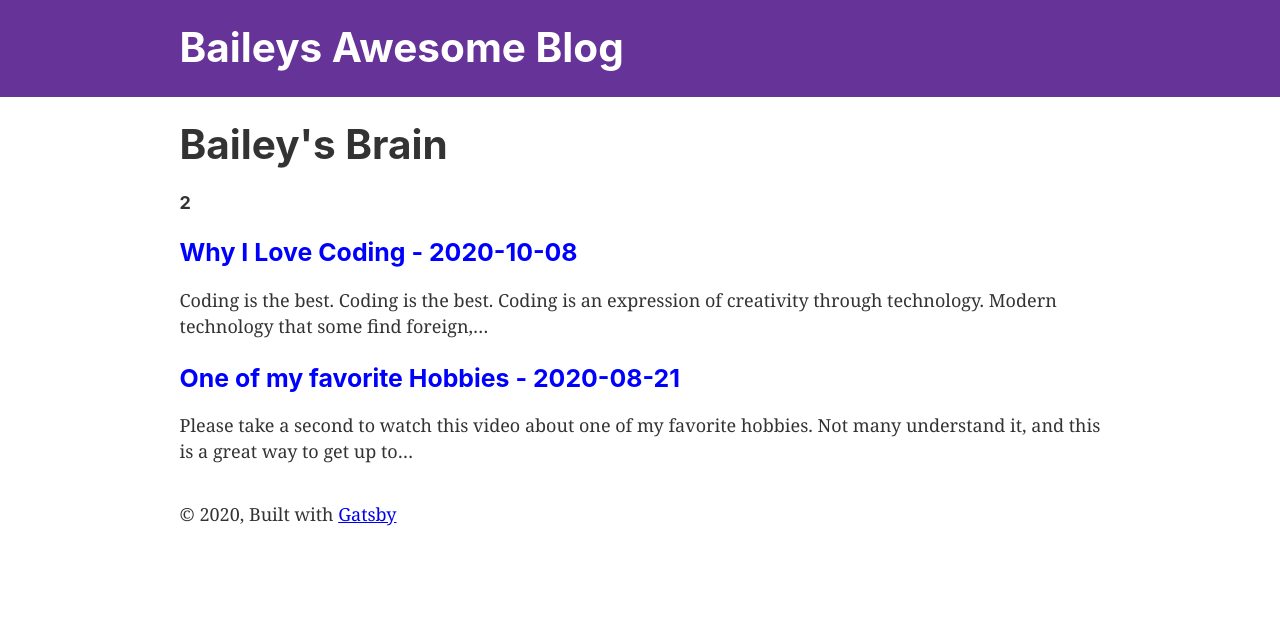
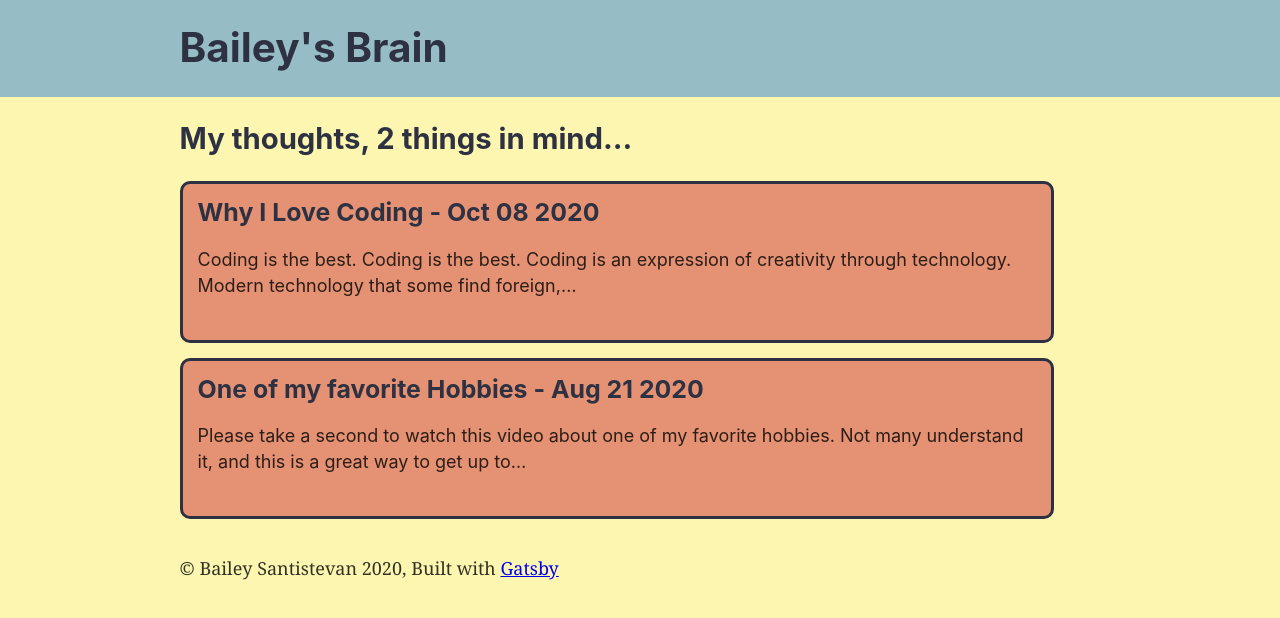
Before and after one commit to bbernadino/new-gatsby-blog, a Gatsby site: page / in a window 1280 px wide. Built offline with nearby package versions, Linux system fonts and the light colour scheme; Gatsby itself is replaced by a stand-in of ours.

Commit message:
added basic styled components styling

```diff
--- a/gatsby-config.js
+++ b/gatsby-config.js
@@ -1,6 +1,6 @@
 module.exports = {
   siteMetadata: {
-    title: `Baileys Awesome Blog`,
+    title: `Bailey's Brain`,
     description: `Kick off your next, great Gatsby project with this default starter. This barebones starter ships with the main Gatsby configuration files you might need.`,
     author: `@gatsbyjs`,
   },
@@ -30,8 +30,8 @@ module.exports = {
         name: `gatsby-starter-default`,
         short_name: `starter`,
         start_url: `/`,
-        background_color: `#663399`,
-        theme_color: `#663399`,
+        background_color: `#3abbbd`,
+        theme_color: `#3abbbd`,
         display: `minimal-ui`,
         icon: `src/images/gatsby-icon.png`, // This path is relative to the root of the site.
       },
--- a/src/components/header.js
+++ b/src/components/header.js
@@ -5,7 +5,7 @@ import React from "react"
 const Header = ({ siteTitle }) => (
   <header
     style={{
-      background: `rebeccapurple`,
+      background: `#96bdc6`,
       marginBottom: `1.45rem`,
     }}
   >
@@ -20,7 +20,7 @@ const Header = ({ siteTitle }) => (
         <Link
           to="/"
           style={{
-            color: `white`,
+            color: `#2D3142`,
             textDecoration: `none`,
           }}
         >
--- a/src/components/layout.css
+++ b/src/components/layout.css
@@ -6,6 +6,7 @@ html {
   overflow-y: scroll;
 }
 body {
+  background: #fcf6b1;
   margin: 0;
   -webkit-font-smoothing: antialiased;
   -moz-osx-font-smoothing: grayscale;
@@ -80,7 +81,7 @@ h1 {
   padding-right: 0;
   padding-top: 0;
   margin-bottom: 1.45rem;
-  color: inherit;
+  color: #2d3142;
   font-family: -apple-system, BlinkMacSystemFont, Segoe UI, Roboto, Oxygen,
     Ubuntu, Cantarell, Fira Sans, Droid Sans, Helvetica Neue, sans-serif;
   font-weight: bold;
@@ -259,7 +260,7 @@ h2 {
   padding-right: 0;
   padding-top: 0;
   margin-bottom: 1.45rem;
-  color: inherit;
+  color: #2d3142;
   font-family: -apple-system, BlinkMacSystemFont, Segoe UI, Roboto, Oxygen,
     Ubuntu, Cantarell, Fira Sans, Droid Sans, Helvetica Neue, sans-serif;
   font-weight: bold;
@@ -276,7 +277,7 @@ h3 {
   padding-right: 0;
   padding-top: 0;
   margin-bottom: 1.45rem;
-  color: inherit;
+  color: #2d3142;
   font-family: -apple-system, BlinkMacSystemFont, Segoe UI, Roboto, Oxygen,
     Ubuntu, Cantarell, Fira Sans, Droid Sans, Helvetica Neue, sans-serif;
   font-weight: bold;
@@ -293,7 +294,7 @@ h4 {
   padding-right: 0;
   padding-top: 0;
   margin-bottom: 1.45rem;
-  color: inherit;
+  color: #2d3142;
   font-family: -apple-system, BlinkMacSystemFont, Segoe UI, Roboto, Oxygen,
     Ubuntu, Cantarell, Fira Sans, Droid Sans, Helvetica Neue, sans-serif;
   font-weight: bold;
@@ -398,6 +399,8 @@ p {
   padding-right: 0;
   padding-top: 0;
   margin-bottom: 1.45rem;
+  font-family: -apple-system, BlinkMacSystemFont, Segoe UI, Roboto, Oxygen,
+    Ubuntu, Cantarell, Fira Sans, Droid Sans, Helvetica Neue, sans-serif;
 }
 pre {
   margin-left: 0;
--- a/src/components/layout.js
+++ b/src/components/layout.js
@@ -37,7 +37,7 @@ const Layout = ({ children }) => {
         <footer style={{
           marginTop: `2rem`
         }}>
-          © {new Date().getFullYear()}, Built with
+          © Bailey Santistevan {new Date().getFullYear()}, Built with
           {` `}
           <a href="https://www.gatsbyjs.com">Gatsby</a>
         </footer>
--- a/src/markdown-pages/love-coding.md
+++ b/src/markdown-pages/love-coding.md
@@ -11,15 +11,6 @@ My favorite way to go about coding lies in JavaScript or JS. JS is one of the mo
 
 Here is a description of this intuitive language from wikipedia on [JavaScript](https://en.wikipedia.org/wiki/JavaScript):
 
-> Ice cream (derived from earlier iced cream or cream ice)is
-> a sweetened frozen food typically eaten as a snack or
-> dessert. It may be made from dairy milk or cream, or soy,
-> cashew, coconut or almond milk, and is flavored with a
-> sweetener, either sugar or an alternative, and any spice,
-> such as cocoa or vanilla. Colourings are usually added, in
-> addition to stabilizers. The mixture is stirred to
-> incorporate air spaces and cooled below the freezing point
-> of water to prevent detectable ice crystals from forming.
-> The result is a smooth, semi-solid foam that is solid at
-> very low temperatures (below 2 °C or 35 °F). It becomes
-> more malleable as its temperature increases.
+> JavaScript (/ˈdʒɑːvəˌskrɪpt/),[6] often abbreviated as JS, is a programming language that conforms to the ECMAScript specification.[7] JavaScript is high-level, often just-in-time compiled, and multi-paradigm. It has curly-bracket syntax, dynamic typing, prototype-based object-orientation, and first-class functions.
+
+> Alongside HTML and CSS, JavaScript is one of the core technologies of the World Wide Web.[8] JavaScript enables interactive web pages and is an essential part of web applications. The vast majority of websites use it for client-side page behavior,[9] and all major web browsers have a dedicated JavaScript engine to execute it.
--- a/src/pages/index.js
+++ b/src/pages/index.js
@@ -3,7 +3,7 @@ import { graphql, Link } from "gatsby"
 import styled from 'styled-components';
 
 import Layout from "../components/layout"
-import Image from "../components/image"
+// import Image from "../components/image"
 import SEO from "../components/seo"
 
 const BlogLink = styled(Link)`
@@ -11,24 +11,36 @@ const BlogLink = styled(Link)`
 `
 const BlogTitle = styled.h3`
   margin-bottom: 20px;
-  color: blue;
+  color: #2D3142;
+
+  &:hover {
+    color: #F0F757;
+  }
+`
+
+const BlogSnippet = styled.div`
+  width: 95%;
+  border: 3px solid #2D3142;
+  border-radius: 10px;
+  padding: 15px;
+  margin: 15px 0;
+  background: #e49273;
 `
 
 export default ({ data }) => (
   <Layout>
     <SEO title="Home" />
     <div>
-      <h1>Bailey's Brain</h1>
-      <h4>{data.allMarkdownRemark.totalCount}</h4>
+      <h2>My thoughts, {data.allMarkdownRemark.totalCount} things in mind...</h2>
       {data.allMarkdownRemark.edges.map(({ node }) => (
-        <div key={node.id}>
+        <BlogSnippet key={node.id}>
           <BlogLink to={node.fields.slug}>
             <BlogTitle>
               {node.frontmatter.title} - {node.frontmatter.date}
             </BlogTitle>
           </BlogLink>
           <p>{node.excerpt}</p>
-        </div>
+        </BlogSnippet>
       ))}
     </div>
   </Layout>
@@ -44,7 +56,7 @@ export const query = graphql`
           frontmatter {
             description
             title
-            date
+            date(formatString: "MMM DD YYYY")
           }
           fields {
             slug
```
Also changed, not shown: src/templates/blog-post.js (+22 -3 lines).
